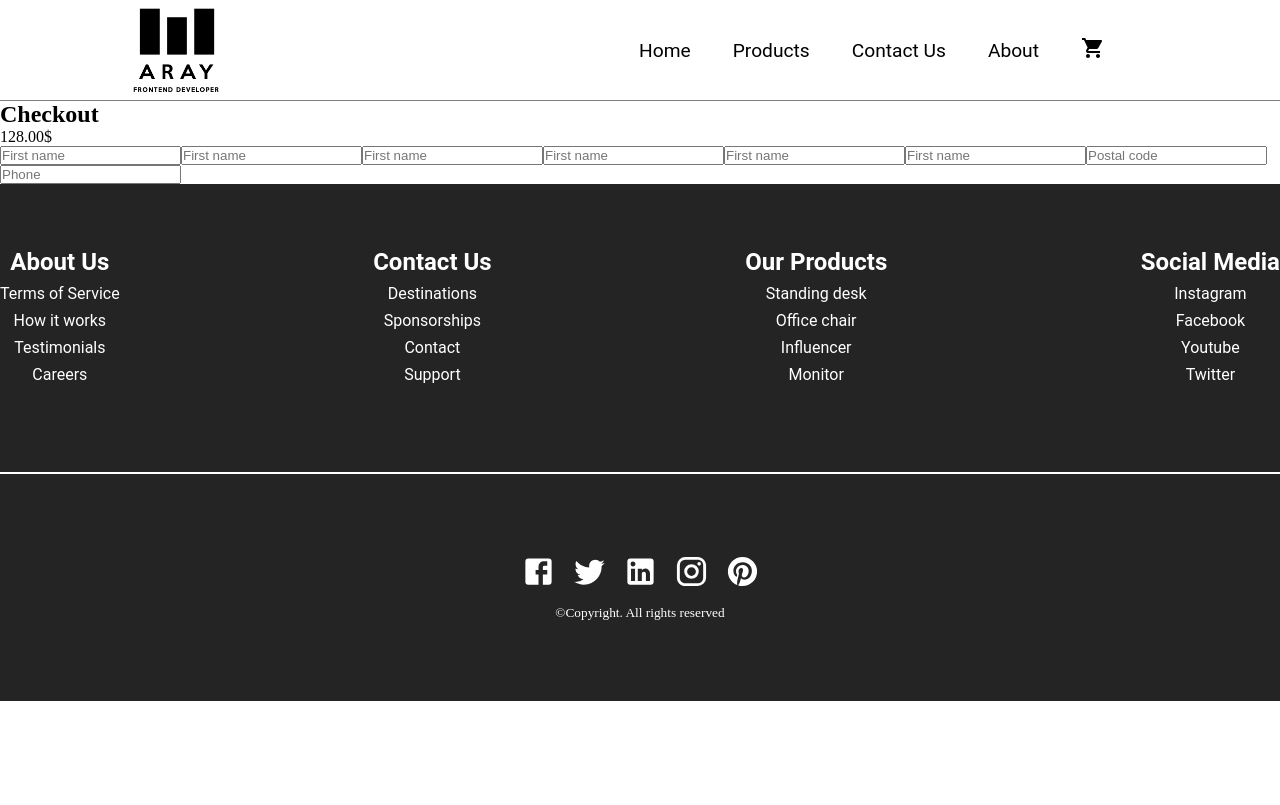
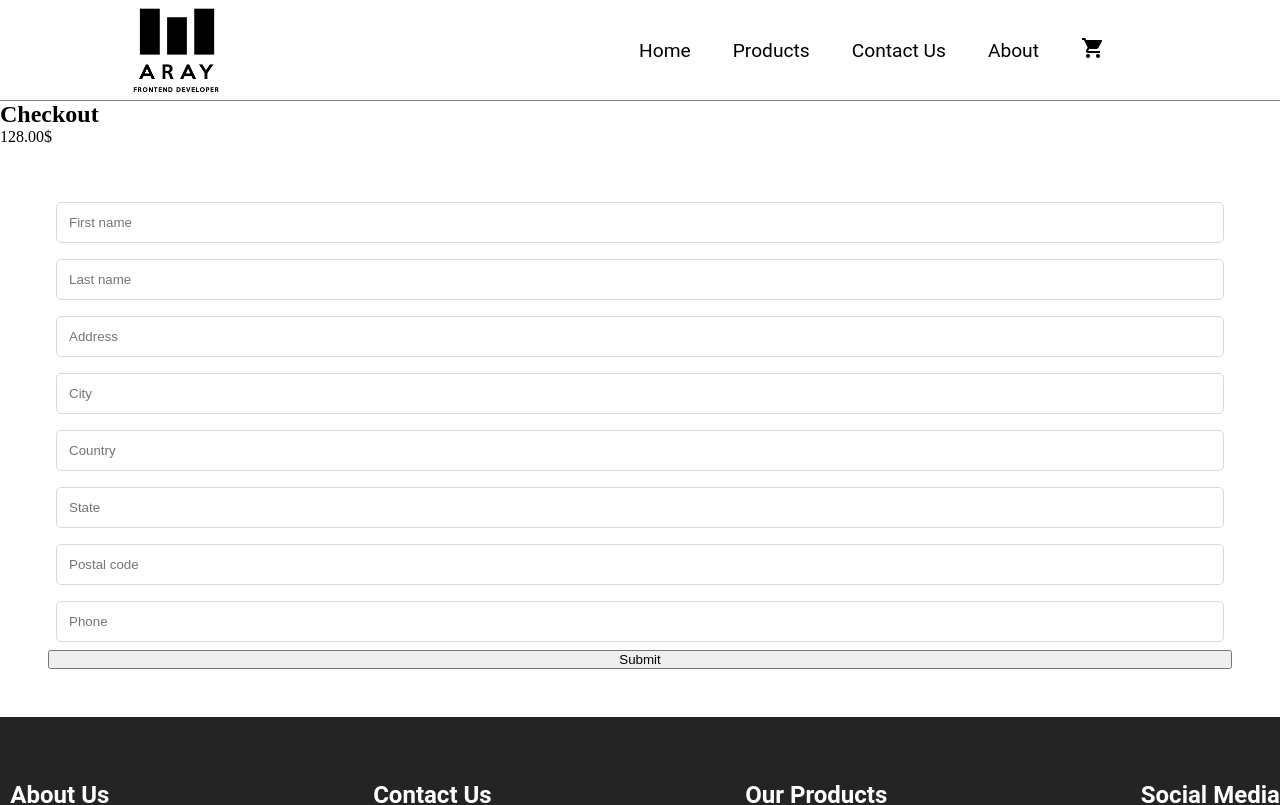
Before and after one commit to araymond11/ecommerce-frontend, a React (Create React App) app: page /checkout in a window 1280 px wide. Shown: the top 805 px of the page. Built offline with nearby package versions, Linux system fonts and the light colour scheme.

Commit message:
Ajout sass + debut de style sur le form

```diff
--- a/package.json
+++ b/package.json
@@ -13,6 +13,7 @@
     "react-dom": "^17.0.2",
     "react-router-dom": "^5.2.0",
     "react-scripts": "4.0.3",
+    "sass": "^1.38.0",
     "web-vitals": "^2.1.0"
   },
   "scripts": {
--- /dev/null
+++ b/src/App.scss
@@ -0,0 +1 @@
+@import './pages/Checkout/Checkout.scss'
--- a/src/pages/Checkout/Checkout.jsx
+++ b/src/pages/Checkout/Checkout.jsx
@@ -1,5 +1,6 @@
 import React from 'react';
 import { Formik, Form, Field } from 'formik';
+import './Checkout.scss';
 
 
 export const Checkout = () => {
@@ -8,16 +9,17 @@ export const Checkout = () => {
       <h2>Checkout</h2>
       <p>128.00$</p>
 
-      <Formik initialValues={{firstname: '', lastname: ''}}>
+      <Formik initialValues={{Firstname: '', Lastname: ''}} onSubmit={values => alert(JSON.stringify(values, null, 2))}>
         <Form>
-          <Field name='Firstname' placeholder ='First name'/>
-          <Field name='Lastname' placeholder ='First name'/>
-          <Field name='Address' placeholder ='First name'/>
-          <Field name='City' placeholder ='First name'/>
-          <Field name='Country' placeholder ='First name'/>
-          <Field name='State' placeholder ='First name'/>
-          <Field name='PostalCode' placeholder ='Postal code'/>
-          <Field name='Phone' placeholder ='Phone'/>
+          <Field class='input__field' name='Firstname' placeholder ='First name'/>
+          <Field class='input__field' name='Lastname' placeholder ='Last name'/>
+          <Field class='input__field' name='Address' placeholder ='Address'/>
+          <Field class='input__field' name='City' placeholder ='City'/>
+          <Field class='input__field' name='Country' placeholder ='Country'/>
+          <Field class='input__field' name='State' placeholder ='State'/>
+          <Field class='input__field' name='Postalcode' placeholder ='Postal code'/>
+          <Field class='input__field' name='Phone' placeholder ='Phone'/>
+          <button type="submit">Submit</button>
         </Form>
       </Formik>
     </>
--- /dev/null
+++ b/src/pages/Checkout/Checkout.scss
@@ -0,0 +1,15 @@
+form {
+    display: flex;
+    flex-direction: column;
+    padding: 3rem;
+}
+
+.input{
+    &__field{
+        padding: 0.75rem;
+        margin: 0.5rem;
+        border-radius: 5px;
+        border: 1px transparent solid;
+        border-color: #d9d9d9;
+    }
+}
```
Also changed, not shown: 1 other file (tests, documents, lock files or other folders).
